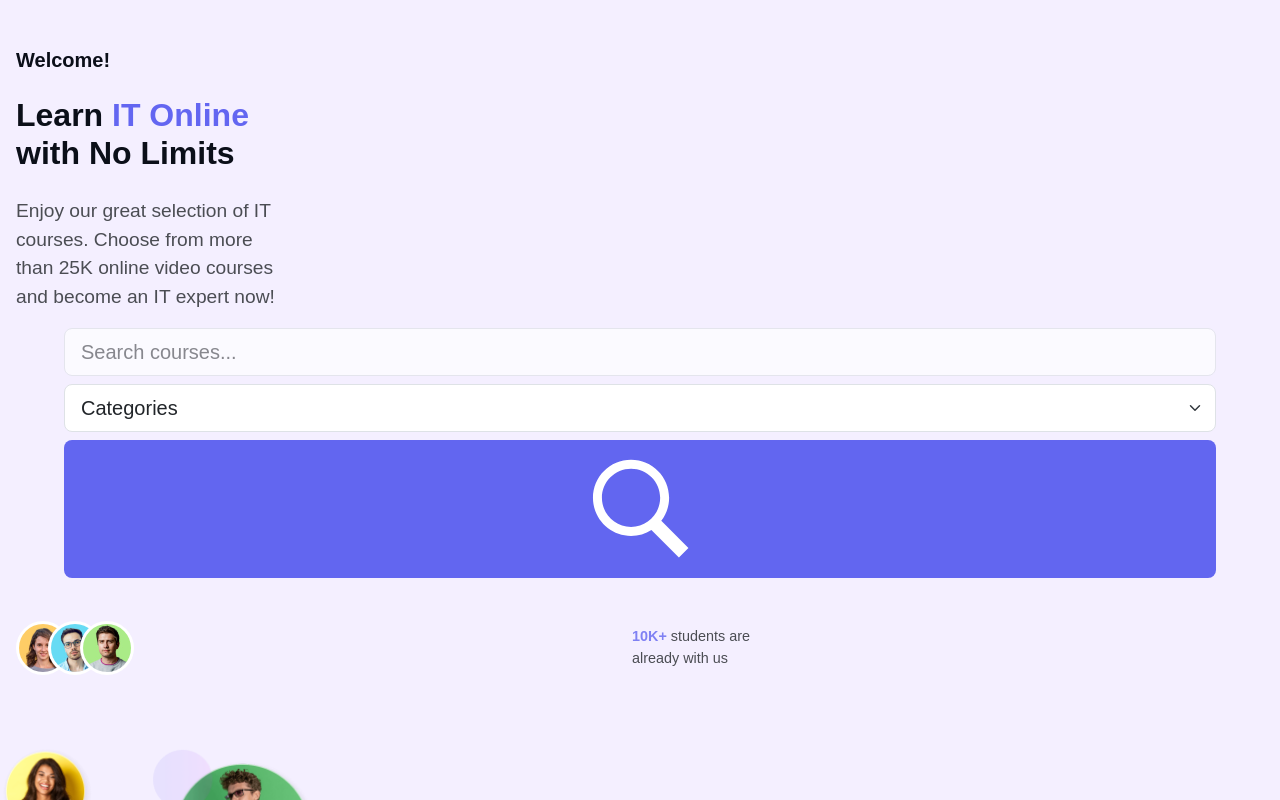
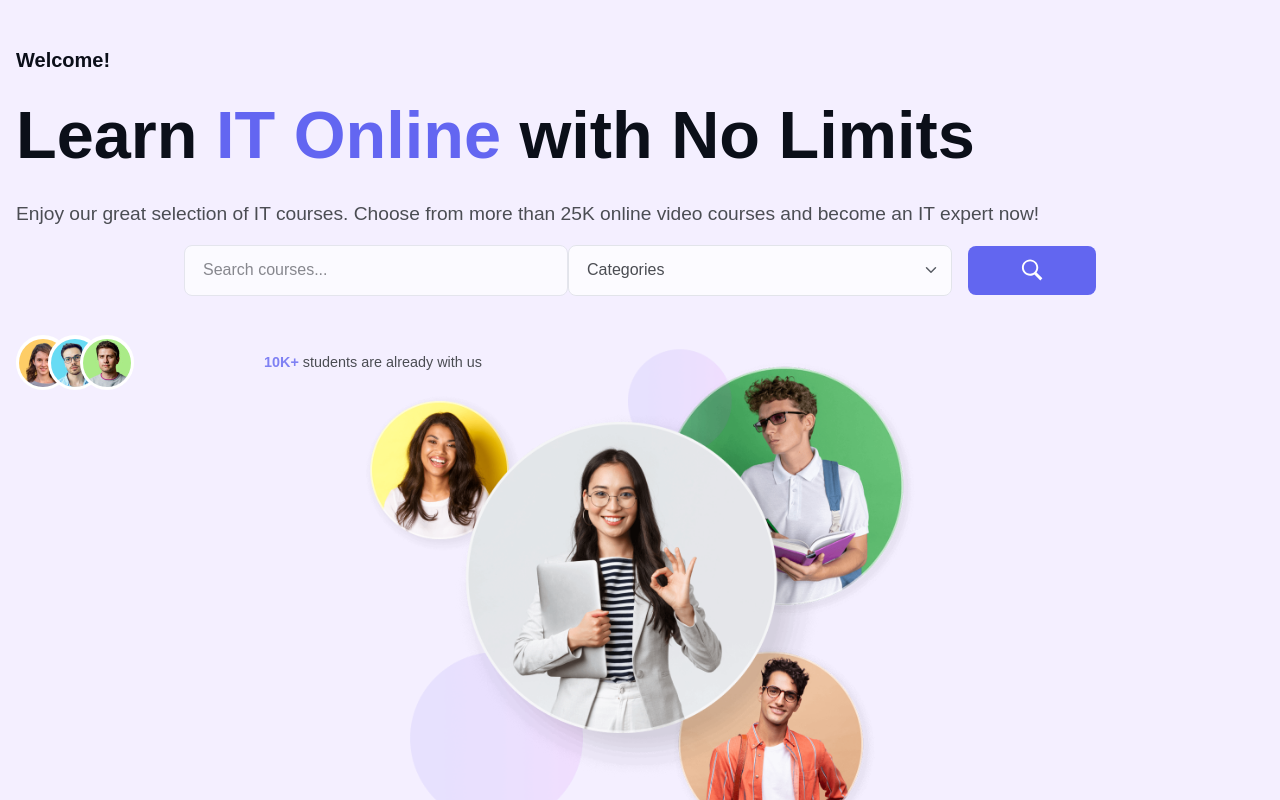
Before and after one commit to ol1mowski/it-shop.de, a React (Create React App) app: page / in a window 1280 px wide. Shown: the top 800 px of the page. Built offline with nearby package versions, Linux system fonts and the light colour scheme.

Commit message:
add rwd to home page for tablests

```diff
--- a/src/Components/Home/Content/Content.module.scss
+++ b/src/Components/Home/Content/Content.module.scss
@@ -6,7 +6,6 @@
     justify-content: center;
     align-items: flex-start;
     flex-direction: column;
-    width: 18rem;
     gap: 1rem;
     &__h5 {
         text-align: left;
@@ -17,7 +16,7 @@
     &__h1 {
         color: #0b0f19;
         font-weight: 550;
-        font-size: 2rem;
+        font-size: calc(1.525rem + 3.3vw);
         &__span {
             color: #6366f1;
         }
--- a/src/Components/Home/Home.module.scss
+++ b/src/Components/Home/Home.module.scss
@@ -3,4 +3,5 @@
 .home__mainContent {
     background-color: $background-color;
     width: 100vw;
+    height: 120%;
 }
--- a/src/Components/Home/InputsSection/InputsSection.module.scss
+++ b/src/Components/Home/InputsSection/InputsSection.module.scss
@@ -4,6 +4,9 @@
         justify-content: center;
         align-items: center;
         flex-direction: column;
+        @media screen and (min-width: 500px) {
+            flex-direction: row;
+        }
     }
     &__button {
         width: 90%;
@@ -14,15 +17,30 @@
         border: none;
         display: flex;
         justify-content: center;
-        align-items: center;
+        align-items: flex-start;
+        @media screen and (min-width: 500px) {
+            width: 10%;
+            margin: 0;
+            margin-left: 1rem;
+            margin-bottom: .5rem;
+        }
         &__search {
-            width: 10%;
+            width: 1.5rem;
         }
     }
 }
 
 #inp, #sel {
     width: 90%;
+    @media screen and (min-width: 500px) {
+        width: 30%;
+        font-size: 1rem;
+        padding: 0.785rem 1.125rem;
+    }
+}
+
+#sel {
+    opacity: .8;
 }
 
 #inp {
--- a/src/Components/Home/Students/Students.module.scss
+++ b/src/Components/Home/Students/Students.module.scss
@@ -3,16 +3,20 @@
     display: flex;
     justify-content: center;
     align-items: center;
-    gap: 1rem;
     &__images {
         display: flex;
         justify-content: center;
         align-items: center;
     }
     &__content {
-        width: 10rem;
-        position: relative;
-        left: 4rem;
+        width: 50vw;
+        margin-left: 7rem;
+        @media screen and (min-width: 500px) {
+            margin-left: 0;
+        }
+        @media screen and (min-width: 500px) {
+            margin-left: -7rem;
+        }
         &__p {
             margin: 0;
             font-size: .9rem;
--- a/src/Components/Home/StudentsBackground/StudentsBackground.module.scss
+++ b/src/Components/Home/StudentsBackground/StudentsBackground.module.scss
@@ -1,10 +1,18 @@
 .studentsBackground {
-    width: 30vh;
     height: 30rem;
+
     &__img {
         position: relative;
         width: 20rem;
+        margin: 0 auto;
+        display: block;
         left: 0;
+        @media screen and (min-width: 500px) {
+           width: 25rem;
+        }
+        @media screen and (min-width: 700px) {
+           width: 35rem;
+        }
     }
 }
 
@@ -12,24 +20,62 @@
     top: 5rem;
     z-index: 1;
     right: 5rem;
+    @media screen and (min-width: 500px) {
+        top: 1rem;
+    }
+    @media screen and (min-width: 700px) {
+        top: -5rem;
+    }
 }
 
 #two {
     bottom: 17rem;
+    @media screen and (min-width: 500px) {
+        bottom: 22rem;
+        right: 10rem;
+    }
+    @media screen and (min-width: 700px) {
+        bottom: 37rem;
+    }
 }
 
 #three {
     bottom: 35rem;
+      @media screen and (min-width: 500px) {
+        bottom: 47rem;
+    }
+    @media screen and (min-width: 700px) {
+        bottom: 72rem;
+    }
 }
 
 #four {
     bottom: 56rem;
+    @media screen and (min-width: 500px) {
+        bottom: 75rem;
+    }
+
+    @media screen and (min-width: 700px) {
+        bottom: 112rem;
+    }
 }
 
 #five {
     bottom: 76rem;
+    @media screen and (min-width: 500px) {
+        bottom: 100rem;
+    }
+    @media screen and (min-width: 700px) {
+        bottom: 145rem;
+    }
 }
 
 #six {
     bottom: 97rem;
+    @media screen and (min-width: 500px) {
+        bottom: 125rem;
+    }
+    @media screen and (min-width: 700px) {
+        bottom: 180rem;
+    }
 }
```
